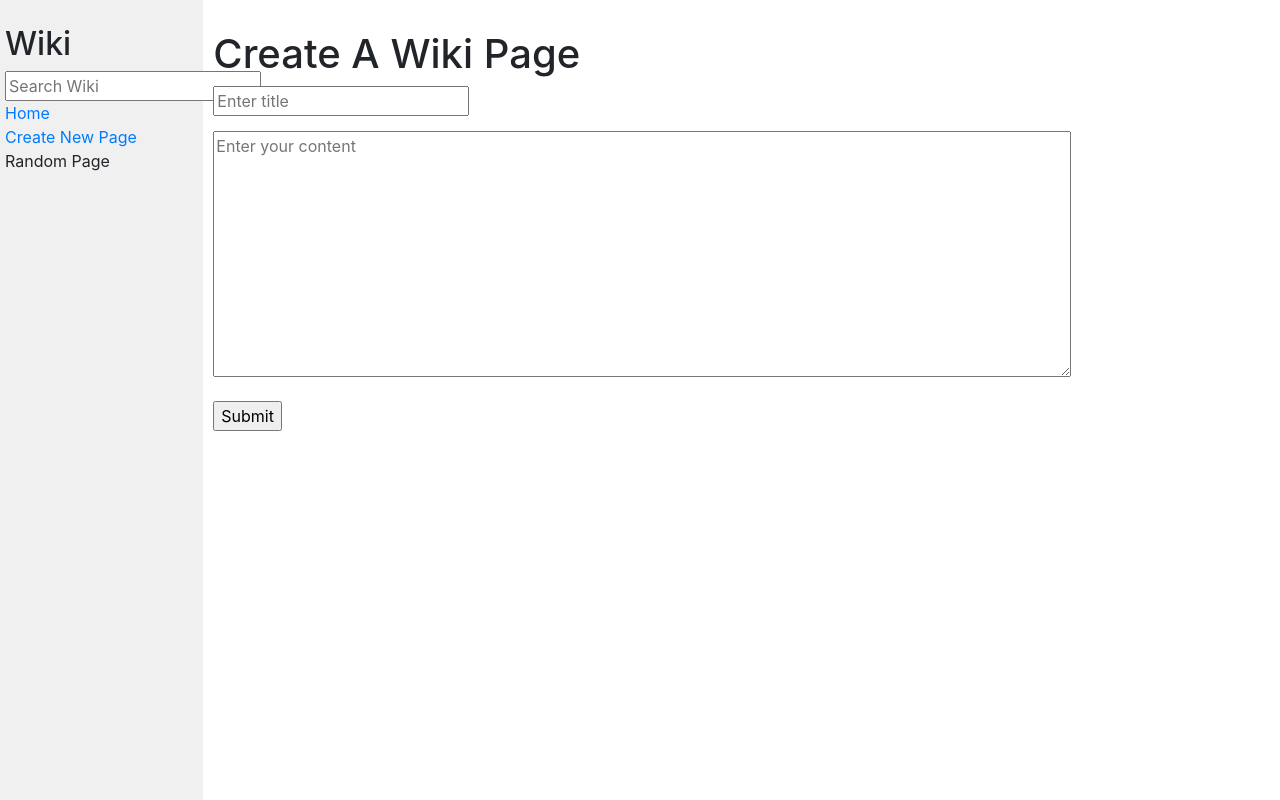
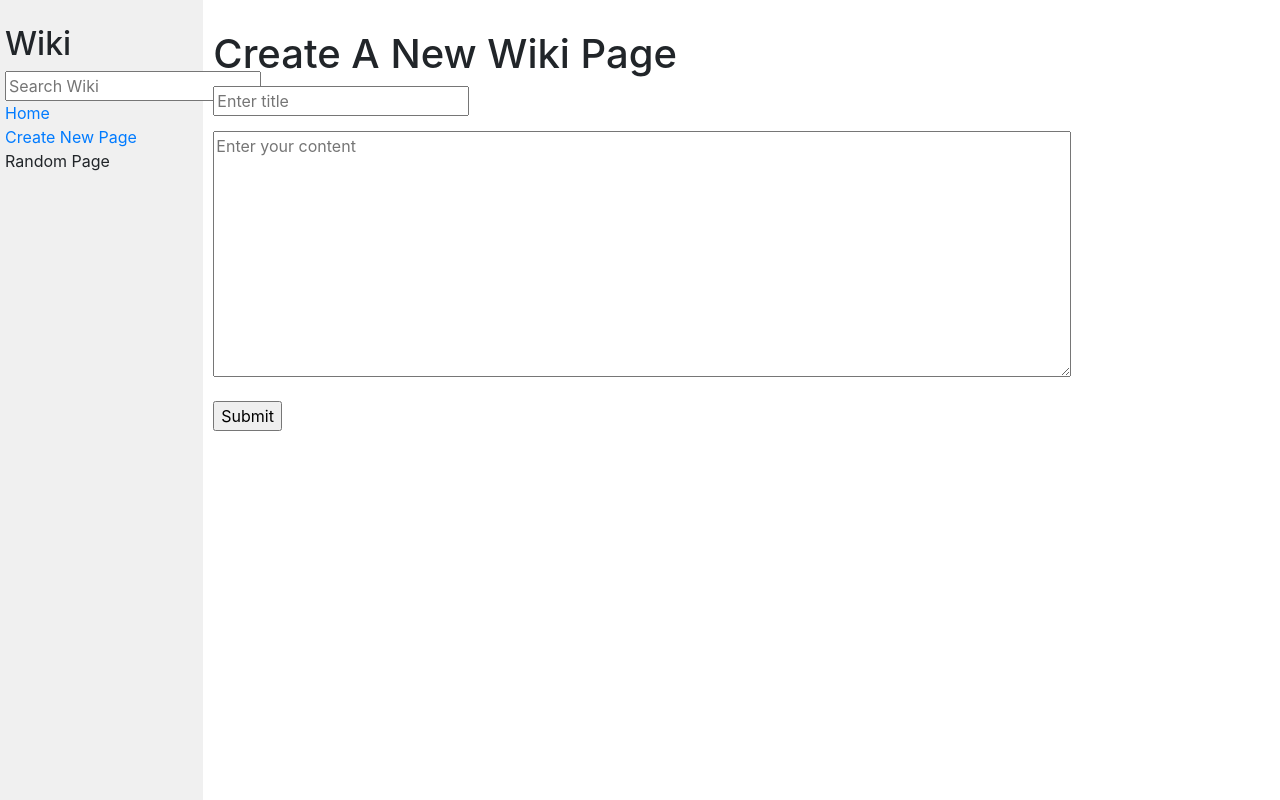
Before and after one commit to samikasasbeh/CS50W-1, a Django app: page /create in a window 1280 px wide. Run offline with Django 3.2, Linux system fonts and the light colour scheme; some libraries are stand-ins or nearby versions.

Commit message:
fixing some bugs

```diff
--- a/encyclopedia/templates/encyclopedia/createnew.html
+++ b/encyclopedia/templates/encyclopedia/createnew.html
@@ -6,9 +6,9 @@
 {% endblock %}
 
 {% block body %}
-<h1>Create A Wiki Page</h1>
-{% if error %}
-    <p style="color: red;">{{ error }}</p>
+<h1>Create A New Wiki Page</h1>
+{% if errormessage %}
+    <p style="color: red">{{ errormessage }}</p>
 {% endif %}
 <form action="{% url 'encyclopedia:create' %}" method="POST">
     {% csrf_token %}
--- a/encyclopedia/views.py
+++ b/encyclopedia/views.py
@@ -83,7 +83,7 @@ def create(request):
                     return render(request, "encyclopedia/createnew.html",{
                         "form": SearchForm(),
                         "addNewPage": AddNewPage(),
-                        "error_message": "The entry you are trying to create already exists"
+                        "errormessage": "The wiki page you are trying to create already exists..."
                     })
             #adding mark down to entered data
             newentrytitle = '#' + title
@@ -93,8 +93,8 @@ def create(request):
             util.save_entry(title, all_entered_content)
             entry = util.get_entry(title)
             return render(request, "encyclopedia/entry.html",{
-                "entryTitle" : title,
-                "entry": entry,
+                "entryTitle" : newentrytitle,
+                "entry": newentrybody,
                 "form":SearchForm()
             })
 
```
